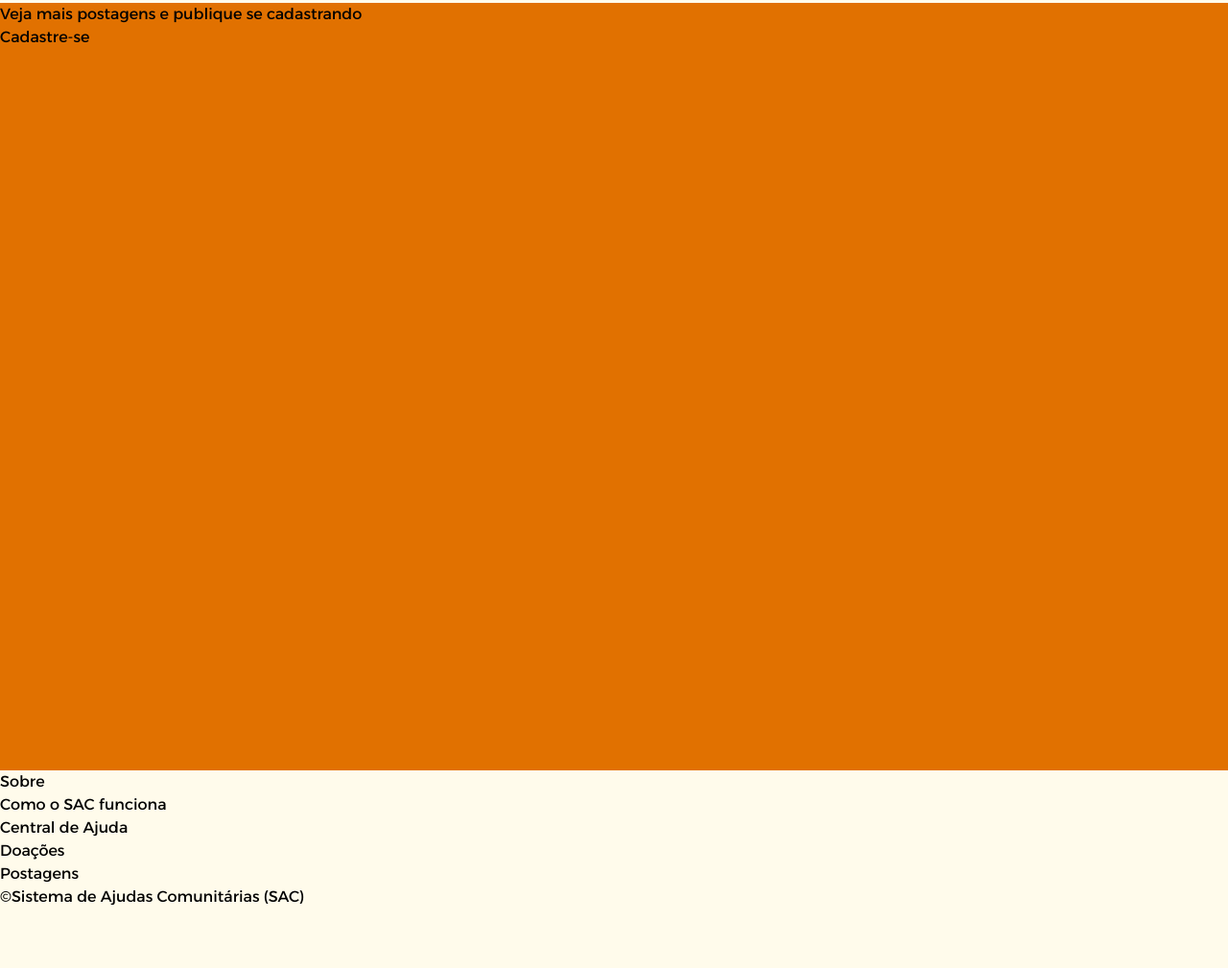
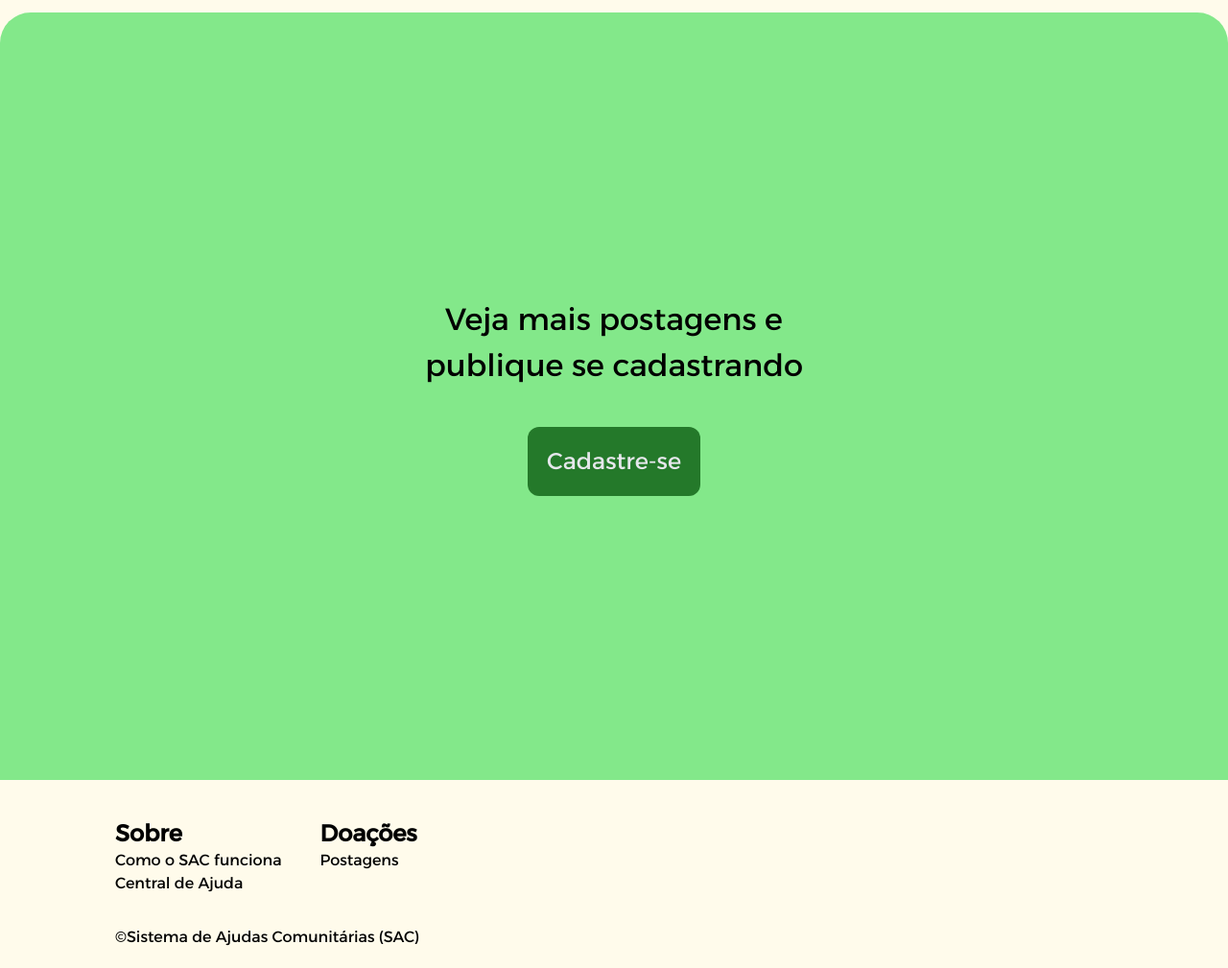
Before and after one commit to thenogueira/projetoSAC, a website: page Desenvolvimento Front-End/src/index.html in a window 1280 px wide. Shown: the part 2493-3502 px from the top of the page at 96% size. Before the commit the page ends 3440 px from the top, so only its background shows below. Drawn offline with Linux system fonts and the light colour scheme.

Commit message:
primeira tela finalizada

```diff
--- a/Desenvolvimento Front-End/src/index.css
+++ b/Desenvolvimento Front-End/src/index.css
@@ -15,7 +15,7 @@
 :root{
     --fundo1: #97ec9e;
     --fundo2: #83e88a;
-    --fundo3: #afd6ec;
+    --fundo3: #9ccfec;
     --destaque: #299431;
     --texto: #333;
     --minitexto: #696868;
--- a/Desenvolvimento Front-End/src/index.html
+++ b/Desenvolvimento Front-End/src/index.html
@@ -59,13 +59,13 @@
 
         <section class="">
 
-                <h1 class="text-center text-4xl ">Postagens mais importantes</h1>
+                <h1 class="text-center text-4xl mt-15 mb-[-50px]">Postagens mais importantes</h1>
 
                 <div class="w-vh h-dvh flex gap-5 items-center px-30 justify-center">
                     <article class="flex flex-2 min-w-[50%]p-0">
                         <div class="rounded-xl bg-(--fundo1)">
                             <img class="rounded-xl rounded-b-none" src="../img/21.jpg" alt="">
-                            <p class="indent-2 text-[40px] mt-12 mb-3">Titulo da postagem</p>
+                            <p class="indent-2 text-[40px] mt-10 mb-5">Titulo da postagem</p>
                         </div>
                     </article>
 
@@ -95,36 +95,32 @@
                 </div>
         </section>
 
-        <aside class="bg-amber-600 w-vw h-dvh">
-            <p>Veja mais postagens e publique se cadastrando</p>
-            <button>Cadastre-se</button>
+        <aside class="w-vw h-dvh bg-(--fundo2) flex items-center justify-center gap-10 px-30 flex-col rounded-4xl rounded-b-none">
+                    <p class="text-[32px]  w-100 text-center">Veja mais postagens e publique se cadastrando</p>
+                    <p class="text-2xl text-center py-5 px-5 bg-[#24792a] duration-500 text-gray-200 rounded-xl hover:bg-[#1bb125] hover:text-amber-50 hover:scale-175 "><a  href="cadastro-1.html">Cadastre-se</a></p>
         </aside>
     </main>
 
-
-    </div>
-
-    <footer class=">
-            <div class="footer-container">
-                <div class="footer-section">
-                    <h3>Sobre</h3>
+    <footer class="px-30 pt-10 pb-5">
+            <div class="flex gap-10">
+                <div class="flex flex-col">
+                    <h3 class="text-2xl font-black">Sobre</h3>
                     <ul>
-                        <li><a href="duvidas.html">Como o SAC funciona</a></li>
-                        <li><a href="ajuda.html">Central de Ajuda</a></li>
+                        <li class="hover:text-(--links)"><a href="duvidas.html">Como o SAC funciona</a></li>
+                        <li class="hover:text-(--links)"><a href="ajuda.html">Central de Ajuda</a></li>
                     </ul>
                 </div>
 
-                <div class="footer-section">
-                    <h3>Doações</h3>
+                <div class="flex flex-col">
+                    <h3 class="text-2xl font-black">Doações</h3>
                     <ul>
-                        <li><a href="postagens.html">Postagens</a></li>
+                        <li class="hover:text-(--links)"><a href="postagens.html">Postagens</a></li>
                     </ul>
                 </div>
             </div>
 
-            <div class="copyright">
-                ©Sistema de Ajudas Comunitárias (SAC)
-            </div>
+
+            <p class="mt-8">©Sistema de Ajudas Comunitárias (SAC)</p>
     </footer>
 
 </body>
```
Also changed, not shown: Desenvolvimento Front-End/src/output.css.
